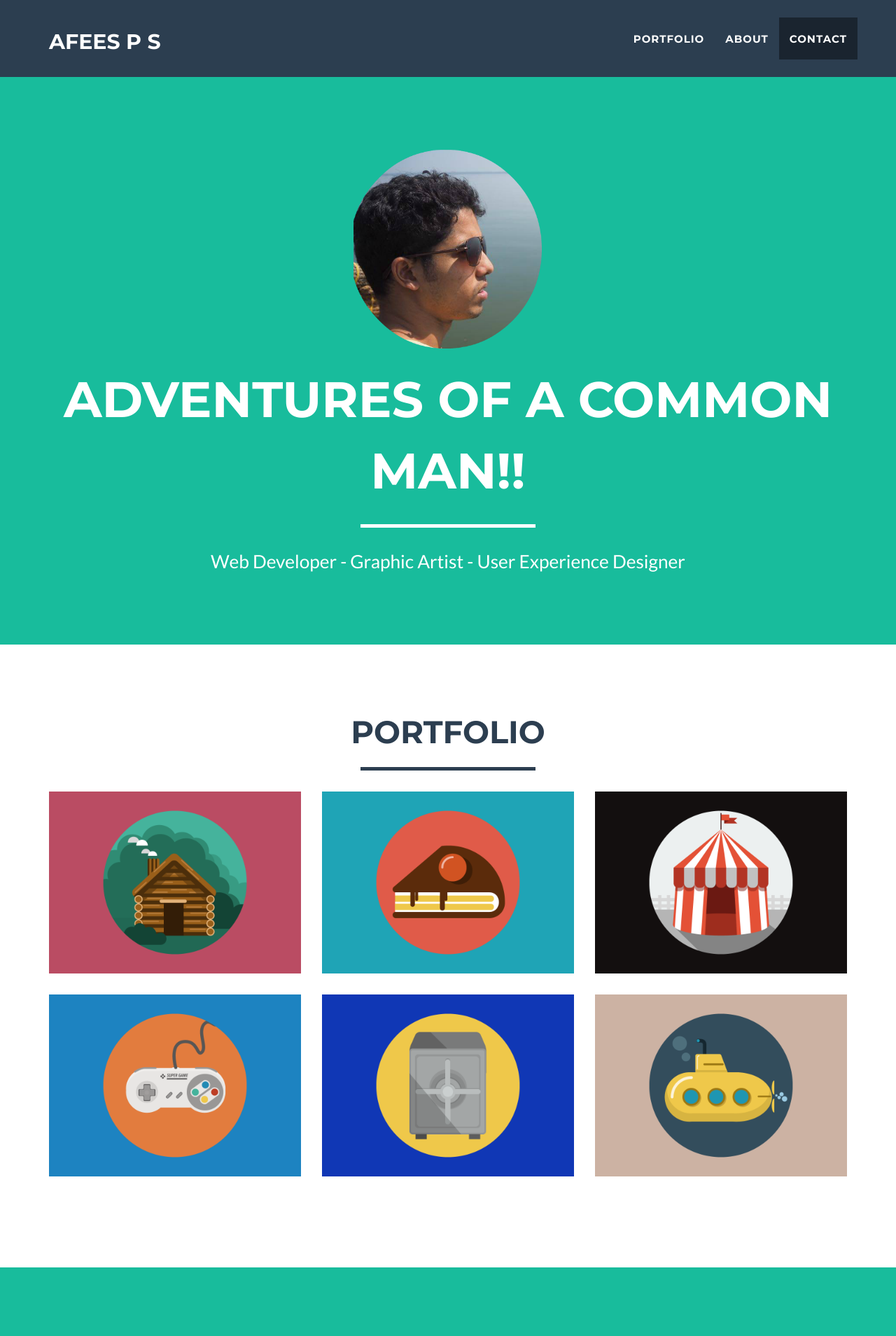
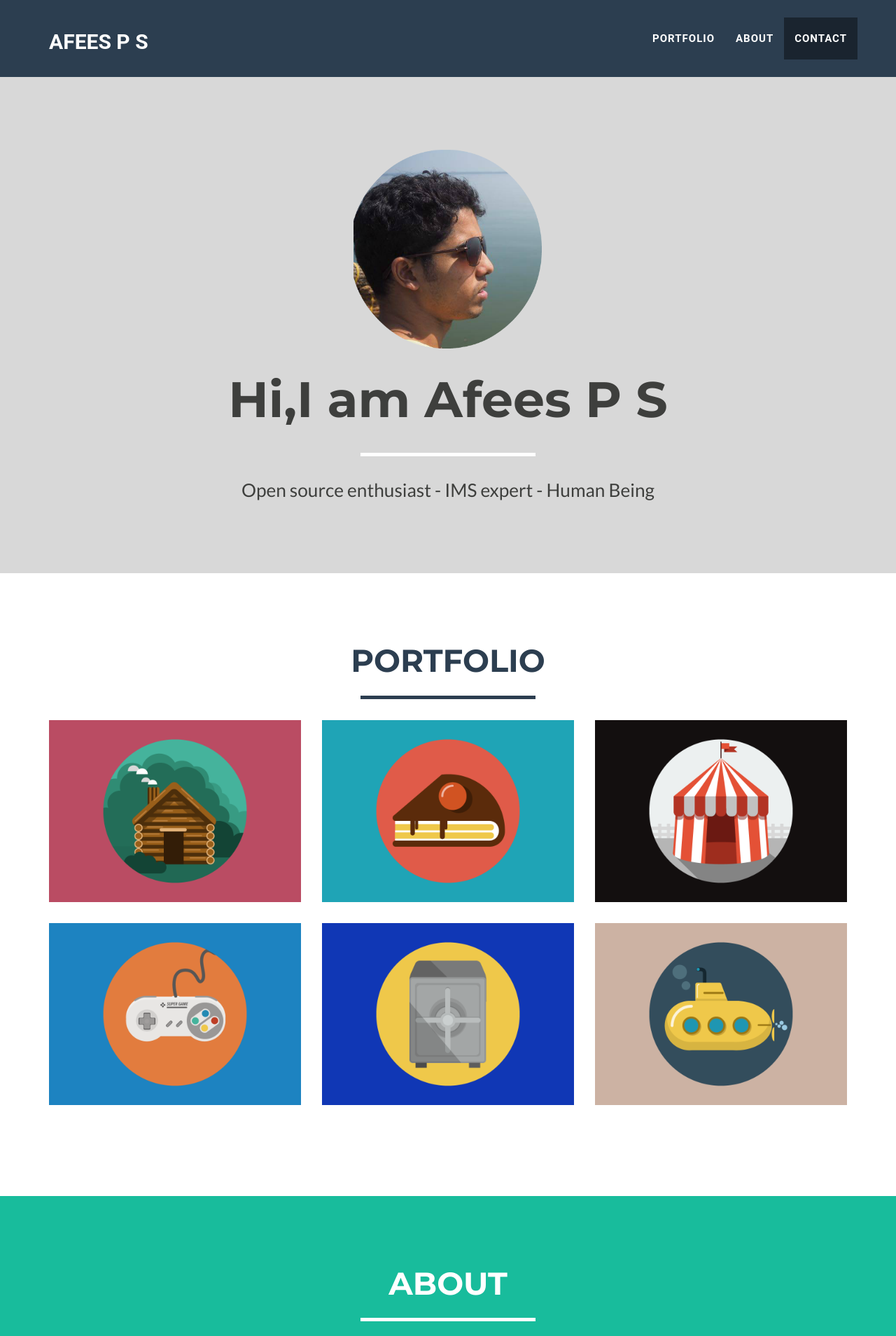
Before and after one commit to afeesps/my-first-blog, a Django app: page / in a window 1280 px wide. Shown: the top 1909 px of the page at 70% size. Run offline with Django 3.2, Linux system fonts and the light colour scheme; some libraries are stand-ins or nearby versions.

Commit message:
CHanged the colour added the Aboutme

```diff
--- a/blog/static/css/freelancer.css
+++ b/blog/static/css/freelancer.css
@@ -54,8 +54,9 @@ hr.star-light {
   border-color: white;
 }
 hr.star-light:after {
-  background-color: #18bc9c;
-  color: white;
+ /*background-color: #18bc9c; */
+  background: #d8d8d8;
+  color: #3e3f3d;
 }
 hr.star-primary {
   border-color: #2c3e50;
@@ -69,8 +70,11 @@ hr.star-primary:after {
 }
 header {
   text-align: center;
-  background: #18bc9c;
-  color: white;
+ /* background: #18bc9c;*/
+   background: #d8d8d8;
+ /* color: white; commented by afees */
+  color:#3e3f3d;
+
 }
 header .container {
   padding-top: 100px;
@@ -83,7 +87,7 @@ header img {
 header .intro-text .name {
   display: block;
   font-family: "Montserrat", "Helvetica Neue", Helvetica, Arial, sans-serif;
-  text-transform: uppercase;
+  /*text-transform: uppercase; removing the upper case */
   font-weight: 700;
   font-size: 2em;
 }
@@ -124,7 +128,8 @@ header .intro-text .skills {
   }
 }
 .navbar {
-  font-family: "Montserrat", "Helvetica Neue", Helvetica, Arial, sans-serif;
+  /*font-family: "Montserrat", "Helvetica Neue", Helvetica, Arial, sans-serif; */
+  font-family:Roboto,sans-serif;
   text-transform: uppercase;
   font-weight: 700;
 }
--- a/blog/templates/blog/index.html
+++ b/blog/templates/blog/index.html
@@ -76,9 +76,9 @@
                 <div class="col-lg-12">
                     <img class="img-responsive" src="{% static 'img/profilecircular.png' %}" alt="">
                     <div class="intro-text">
-                        <span class="name">Adventures of a Common man!!</span>
+                        <span class="name">Hi,I am Afees P S</span>
                         <hr class="star-light">
-                        <span class="skills">Web Developer - Graphic Artist - User Experience Designer</span>
+                        <span class="skills">Open source enthusiast - IMS expert - Human Being </span>
                     </div>
                 </div>
             </div>
@@ -170,10 +170,10 @@
             </div>
             <div class="row">
                 <div class="col-lg-4 col-lg-offset-2">
-                    <p>Freelancer is a free bootstrap theme created by Start Bootstrap. The download includes the complete source files including HTML, CSS, and JavaScript as well as optional LESS stylesheets for easy customization.</p>
+                    <p>I am a software enthusiast living in Bangalore,India.Always likes to experiment with the software stuffs and follow the passion.Cricket is my favourite game.</p>
                 </div>
                 <div class="col-lg-4">
-                    <p>Whether you're a student looking to showcase your work, a professional looking to attract clients, or a graphic artist looking to share your projects, this template is the perfect starting point!</p>
+                    <p> I have a  Graduation in Computer Science and Engineering from Govt Model Engineering College Thrikkakara.Currently working as a R & D  Engineer in Nokia Networks.</p>
                 </div>
                 <!--div class="col-lg-8 col-lg-offset-2 text-center">
                     <a href="#" class="btn btn-lg btn-outline">
@@ -248,30 +248,35 @@
                         <h3>Location</h3>
                         <p>HouseNo 91B Satellite Township<br>Padamughal, CHN 682030</p>
                     </div>
+
+					<div class="footer-col col-md-4">
+                        <!--h3>About Freelancer</h3>
+                        <p>Freelance is a free to use, open source Bootstrap theme created by <a href="http://startbootstrap.com">Start Bootstrap</a>.</p-->
+                    </div>
                     <div class="footer-col col-md-4">
                         <h3>Around the Web</h3>
                         <ul class="list-inline">
                             <li>
-                                <a href="#" class="btn-social btn-outline"><i class="fa fa-fw fa-facebook"></i></a>
+                                <a href="https://www.facebook.com/afees.ps.3" class="btn-social btn-outline"><i class="fa fa-fw fa-facebook"></i></a>
                             </li>
                             <li>
                                 <a href="#" class="btn-social btn-outline"><i class="fa fa-fw fa-google-plus"></i></a>
                             </li>
                             <li>
-                                <a href="#" class="btn-social btn-outline"><i class="fa fa-fw fa-twitter"></i></a>
+                                <a href="https://twitter.com/psAfees" class="btn-social btn-outline"><i class="fa fa-fw fa-twitter"></i></a>
                             </li>
                             <li>
-                                <a href="#" class="btn-social btn-outline"><i class="fa fa-fw fa-linkedin"></i></a>
+                                <a href="https://plus.google.com/116641462248306811398/posts" class="btn-social btn-outline"><i class="fa fa-fw fa-linkedin"></i></a>
                             </li>
                             <li>
                                 <a href="#" class="btn-social btn-outline"><i class="fa fa-fw fa-dribbble"></i></a>
                             </li>
                         </ul>
                     </div>
-                    <div class="footer-col col-md-4">
+                    <!--div class="footer-col col-md-4">
                         <h3>About Freelancer</h3>
                         <p>Freelance is a free to use, open source Bootstrap theme created by <a href="http://startbootstrap.com">Start Bootstrap</a>.</p>
-                    </div>
+                    </div-->
                 </div>
             </div>
         </div>
@@ -279,7 +284,7 @@
             <div class="container">
                 <div class="row">
                     <div class="col-lg-12">
-                        Copyright &copy; Your Website 2014
+                        Copyright &copy; psafeesworld 2016
                     </div>
                 </div>
             </div>
```
Also changed, not shown: blog/static/img/profilecircular1.png (added), 3 other files.
